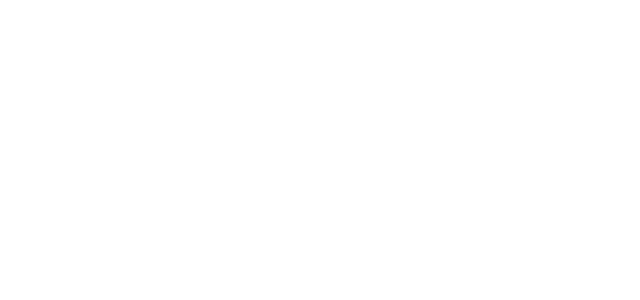
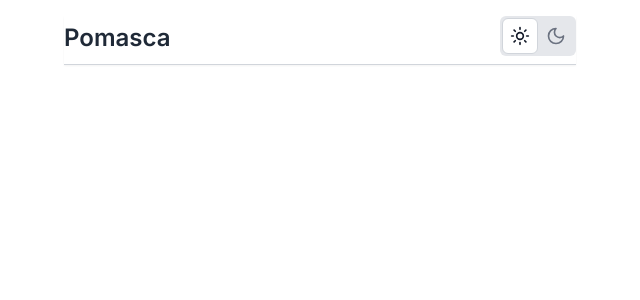
Before and after one commit to camposvictor/pomasca, a React (Vite) app: page / in a window 1280 px wide. Shown: the top 300 px of the page, without its empty margins (320-960 px from the left). Built offline with nearby package versions, Linux system fonts and the light colour scheme; the HTML template or start-up script is replaced by a standard one.

Commit message:
feat: add header and dark mode styles to header

```diff
--- a/src/App.tsx
+++ b/src/App.tsx
@@ -1,8 +1,12 @@
+import { Header } from './components/header'
 
 function App() {
   return (
-      <main className='h-screen flex items-center justify-center font-body'>
-      </main>
+    <main className="flex h-screen justify-center bg-white px-5 py-4 font-body dark:bg-gray-900">
+      <div className="w-full max-w-lg">
+        <Header />
+      </div>
+    </main>
   )
 }
 
```
